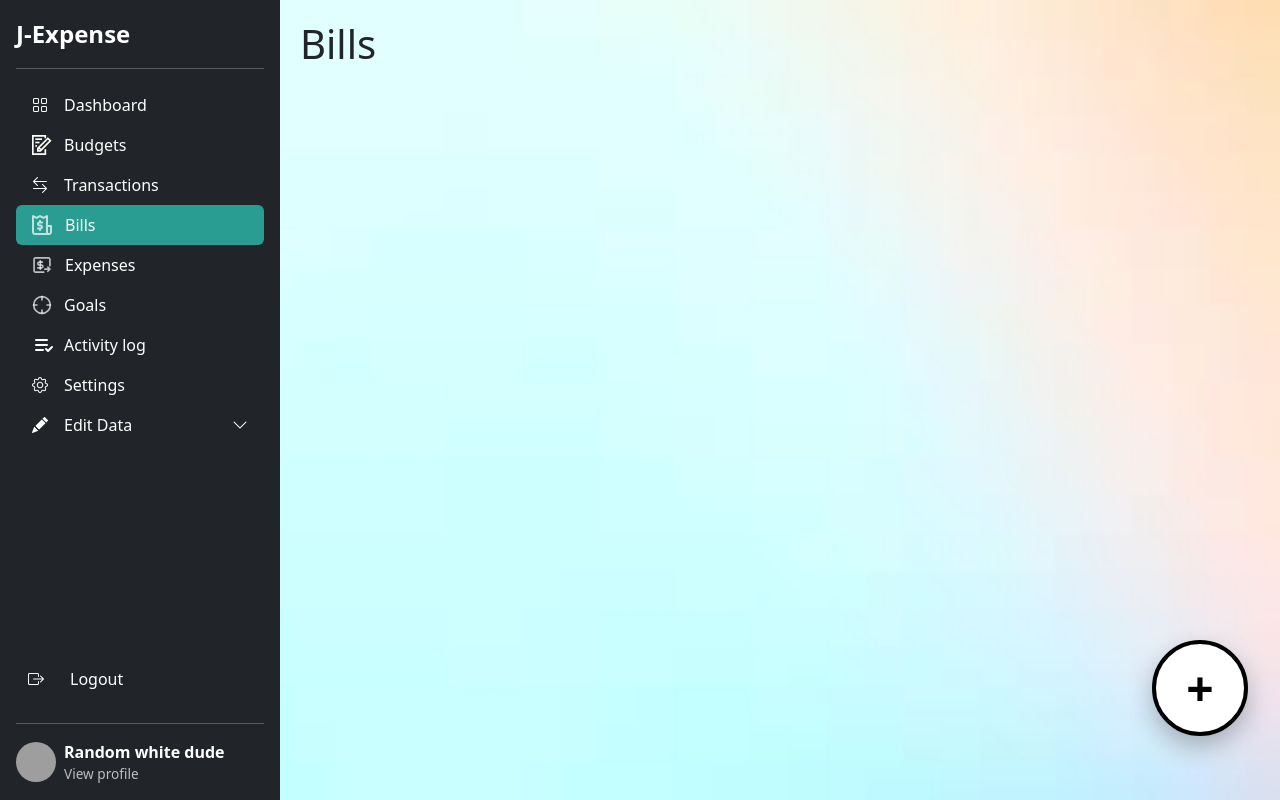
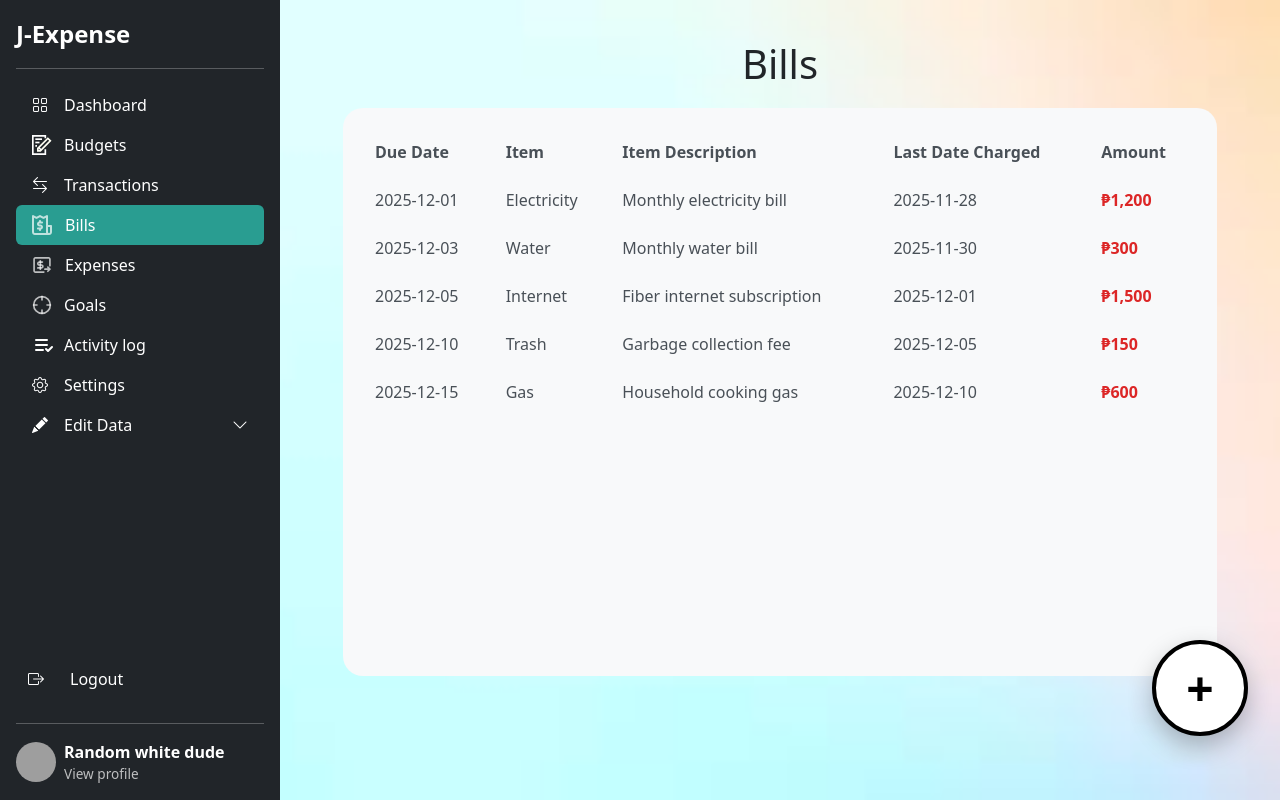
Before and after one commit to jones21312321313213/J-Expense, a React (Vite) app in the folder j-expense-frontend/: page /bills in a window 1280 px wide. Built offline with nearby package versions, Linux system fonts and the light colour scheme; grey boxes are pictures that could not be loaded.

Commit message:
added things in bills page

```diff
--- a/j-expense-frontend/src/App.jsx
+++ b/j-expense-frontend/src/App.jsx
@@ -4,6 +4,7 @@ import { Routes, Route } from 'react-router-dom';
 import Base from './pages/Base';
 import Login from './pages/Login';
 import Landing from './pages/Landing';
+import Register from './pages/Register'
 
 // Import all the pages that will load inside the Base layout
 import Dashboard from './pages/Dashboard';
@@ -25,6 +26,7 @@ function App() {
       {/* 1. Public Routes (Change Landing path to avoid conflict) */}
       <Route path="/landing" element={<Landing />} /> {/*will change the path for this later*/}
       <Route path="/login" element={<Login />} />
+      <Route path="/register" element={<Register />} />
 
       {/* 2. Protected/Layout Routes (With Sidebar/Base Layout) */}
       {/* The parent path remains "/", meaning this layout loads for all children */}
--- a/j-expense-frontend/src/Components/Transactions/AddTransaction.jsx
+++ b/j-expense-frontend/src/Components/Transactions/AddTransaction.jsx
@@ -28,7 +28,7 @@
  *   - AddTransactionDefault
  *   - AddTransactionRepetitive
  * - Flex layout separates left and right sections with a thin separator line.
- * - Bottom line added fo
+ *
  * */
 
 
--- a/j-expense-frontend/src/Components/Transactions/AddTransactionRepetitive.jsx
+++ b/j-expense-frontend/src/Components/Transactions/AddTransactionRepetitive.jsx
@@ -70,7 +70,6 @@ function AddTransactionRepetitive({
 
   return (
     <div style={{ width: "100%", textAlign: "center" }}>
-      <h2 style={{ marginBottom: "20px" }}>Set Repetition</h2>
 
       {/* Repeat every row */}
       <div
@@ -80,6 +79,7 @@ function AddTransactionRepetitive({
           justifyContent: "center",
           gap: "10px",
           marginBottom: "20px",
+          marginTop:"80px",
           flexWrap: "wrap",
         }}
       >
--- a/j-expense-frontend/src/pages/AddTransactionPage.jsx
+++ b/j-expense-frontend/src/pages/AddTransactionPage.jsx
@@ -7,10 +7,21 @@
  * and an "Add Transaction" button at the bottom.
  */
 
+import { useState } from "react";
 import SelectCategory from "../Components/Category/SelectCategory";
 import AddTransaction from "../Components/Transactions/AddTransaction";
 
 function AddTransactionPage() {
+  // Track selected category
+  const [selectedCategory, setSelectedCategory] = useState("");
+
+  // Optional: track selected amount per category if needed
+  const [selectedAmount, setSelectedAmount] = useState(0);
+
+  const handleCategorySelect = (categoryName) => {
+    setSelectedCategory(categoryName);
+    console.log("Selected category:", categoryName);
+  };
 
   const categoryContainerStyle = {
     width: "80%",
@@ -71,16 +82,27 @@ function AddTransactionPage() {
       {/* ADD TRANSACTION CONTAINER */}
       <AddTransaction />
 
-      {/* CATEGORY SELECTION */}
+
       <h2 style={categoryTitleStyle}>Select a Category</h2>
       <div style={categoryContainerStyle}>
-        <div style={categoryScrollStyle}>
-          <SelectCategory />
+        <div
+          style={{
+            ...categoryScrollStyle,
+            display: "flex",
+            justifyContent: "center",  // centers items horizontally
+            gap: "20px",
+          }}
+        >
+          <SelectCategory
+            selectedCategory={selectedCategory}
+            onSelect={handleCategorySelect}
+          />
         </div>
       </div>
 
+
       {/* ADD TRANSACTION BUTTON */}
-      <button style={addButtonStyle}>
+      <button style={addButtonStyle} onClick={() => console.log("Adding transaction with category:", selectedCategory)}>
         Add Transaction
       </button>
     </div>
--- a/j-expense-frontend/src/pages/Base.jsx
+++ b/j-expense-frontend/src/pages/Base.jsx
@@ -2,7 +2,8 @@ import Sidebar from "../Components/Sidebar";
 import { useEffect } from "react";
 import { Outlet } from "react-router-dom";
 import bgImage from "../assets/dashbg.jpg";
-import AddTransactionButton from "../Components/Transactions/AddTransactionButton"; // import your FAB
+import AddTransactionButton from "../Components/Transactions/AddTransactionButton";
+
 
 function Base() {
     // Zoom disabling useEffect
--- a/j-expense-frontend/src/pages/Bills.jsx
+++ b/j-expense-frontend/src/pages/Bills.jsx
@@ -1,11 +1,109 @@
+import React from "react";
 
-function Bills(){
+function Bills() {
+  const billsData = [
+    {
+      dueDate: "2025-12-01",
+      item: "Electricity",
+      description: "Monthly electricity bill",
+      lastCharge: "2025-11-28",
+      amount: "₱1,200",
+    },
+    {
+      dueDate: "2025-12-03",
+      item: "Water",
+      description: "Monthly water bill",
+      lastCharge: "2025-11-30",
+      amount: "₱300",
+    },
+    {
+      dueDate: "2025-12-05",
+      item: "Internet",
+      description: "Fiber internet subscription",
+      lastCharge: "2025-12-01",
+      amount: "₱1,500",
+    },
+    {
+      dueDate: "2025-12-10",
+      item: "Trash",
+      description: "Garbage collection fee",
+      lastCharge: "2025-12-05",
+      amount: "₱150",
+    },
+    {
+      dueDate: "2025-12-15",
+      item: "Gas",
+      description: "Household cooking gas",
+      lastCharge: "2025-12-10",
+      amount: "₱600",
+    },
+  ];
 
-    return(
-        <div>
-            <h1>Bills</h1>
-        </div>
-    );
+  const containerStyle = {
+    background: "#f8f9fa",
+    borderRadius: "20px",
+    padding: "20px",
+    width: "95%",
+    maxWidth: "1200px",
+    margin: "0 auto",
+    height: "100%",
+    overflowY: "auto",
+  };
+
+  const tableStyle = {
+    width: "100%",
+    borderCollapse: "collapse",
+  };
+
+  const thStyle = {
+    padding: "12px",
+    textAlign: "left",
+    color: "#495057",
+    fontWeight: "600",
+  };
+
+  const tdStyle = {
+    padding: "12px",
+    color: "#495057",
+  };
+
+  const amountStyle = {
+    ...tdStyle,
+    color: "#dc2626", // red color for amount
+    fontWeight: "600",
+  };
+
+  return (
+    <div style={{ padding: "20px", height: "80%" }}>
+      {/* Title outside the container */}
+      <h1 style={{ textAlign: "center", marginBottom: "20px" }}>Bills</h1>
+
+      <div style={containerStyle}>
+        <table style={tableStyle}>
+          <thead>
+            <tr>
+              <th style={thStyle}>Due Date</th>
+              <th style={thStyle}>Item</th>
+              <th style={thStyle}>Item Description</th>
+              <th style={thStyle}>Last Date Charged</th>
+              <th style={thStyle}>Amount</th>
+            </tr>
+          </thead>
+          <tbody>
+            {billsData.map((bill, index) => (
+              <tr key={index}>
+                <td style={tdStyle}>{bill.dueDate}</td>
+                <td style={tdStyle}>{bill.item}</td>
+                <td style={tdStyle}>{bill.description}</td>
+                <td style={tdStyle}>{bill.lastCharge}</td>
+                <td style={amountStyle}>{bill.amount}</td>
+              </tr>
+            ))}
+          </tbody>
+        </table>
+      </div>
+    </div>
+  );
 }
 
-export default Bills
+export default Bills;
```
